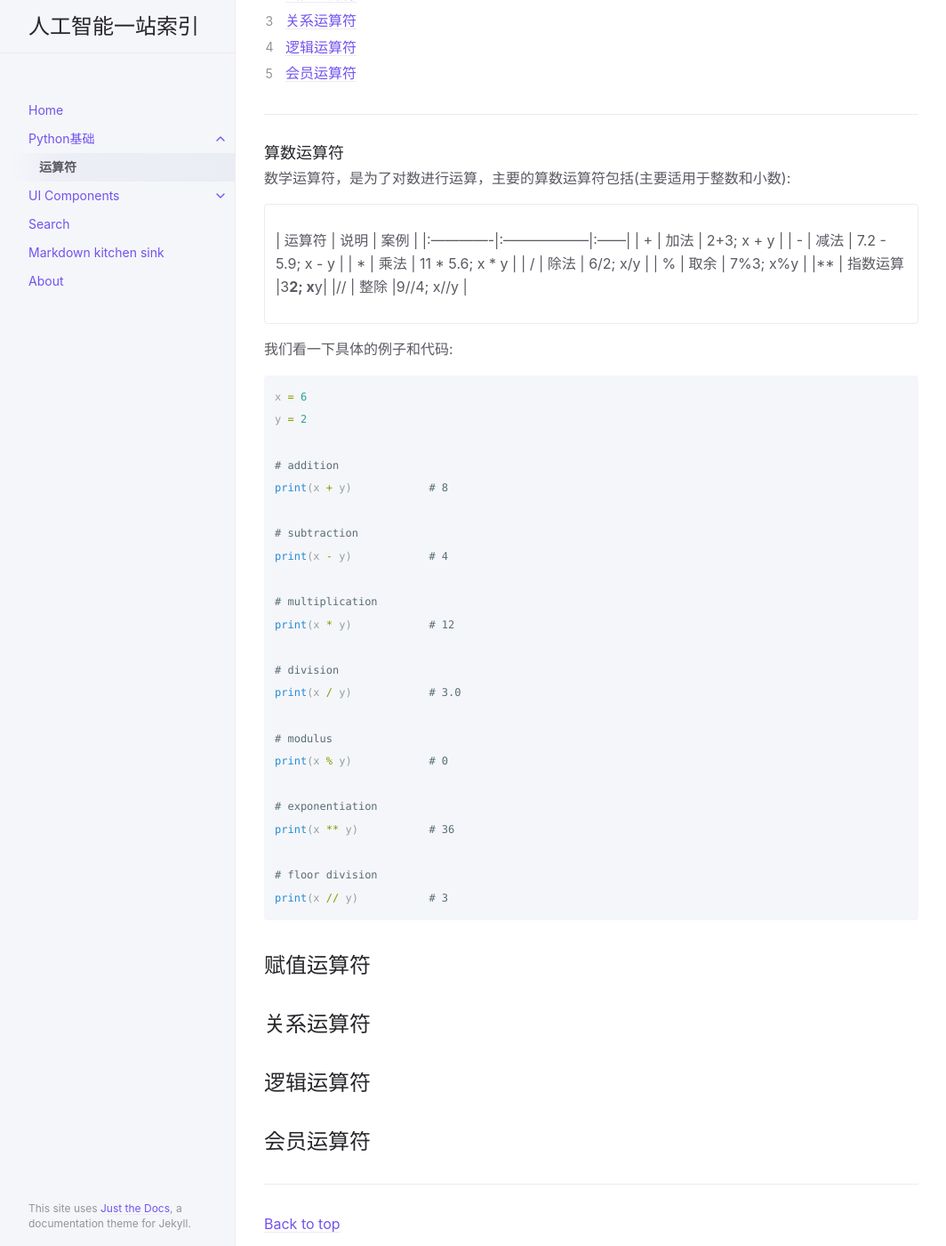
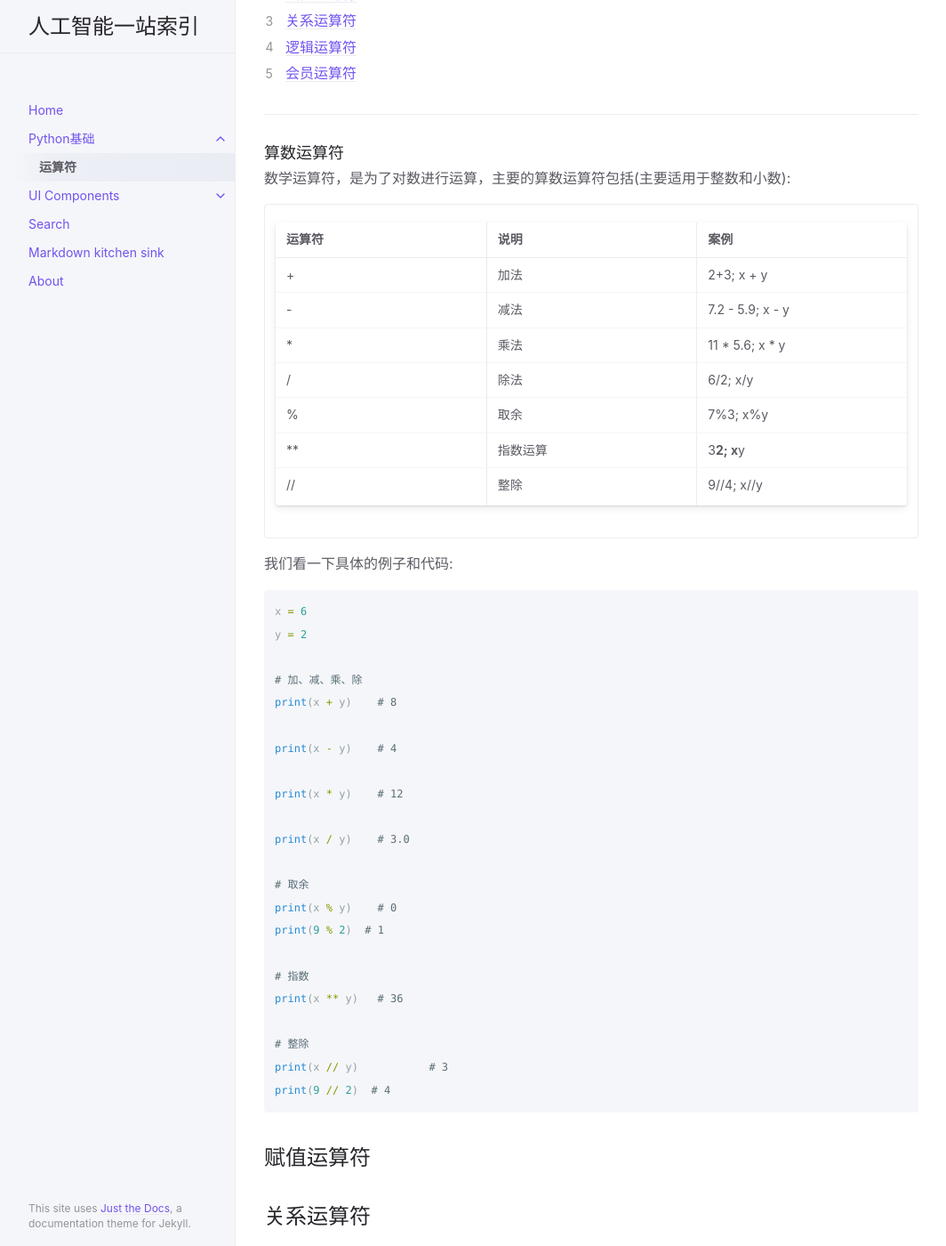
Before and after one commit to Michael-yunfei/avwebv2, a Jekyll site: the page built from docs/IntroPython/operators.md, in a window 1280 px wide and 1400 px high, scrolled down 239 px. Shown: the whole window at 89% size, without its empty margins (107-1171 px from the left). Built offline with Jekyll 4.4.1, drawn with Linux system fonts in a browser that asks for light colours.

Commit message:
update operator table and code

````diff
--- a/docs/IntroPython/operators.md
+++ b/docs/IntroPython/operators.md
@@ -20,6 +20,7 @@ nav_order: 1
 
 数学运算符，是为了对数进行运算，主要的算数运算符包括(主要适用于整数和小数):
 <div class="code-example" markdown="1">
+
 | 运算符     | 说明          | 案例 |
 |:-------------|:------------------|:------|
 | +           | 加法 | 2+3;  x + y  |
@@ -29,6 +30,7 @@ nav_order: 1
 | %           |  取余  | 7%3; x%y |
 |**           |  指数运算  |3**2; x**y|
 |//           |   整除  |9//4; x//y |
+
 </div>
 
 我们看一下具体的例子和代码:
@@ -36,26 +38,25 @@ nav_order: 1
 x = 6
 y = 2
 
-# addition
-print(x + y)		# 8
+# 加、减、乘、除
+print(x + y)	# 8
 
-# subtraction
-print(x - y)		# 4
+print(x - y)	# 4
 
-# multiplication
-print(x * y)		# 12
+print(x * y)	# 12
 
-# division
-print(x / y)		# 3.0
+print(x / y)	# 3.0
 
-# modulus
-print(x % y)		# 0
+# 取余
+print(x % y)	# 0
+print(9 % 2)  # 1
 
-# exponentiation
-print(x ** y)		# 36
+# 指数
+print(x ** y)	# 36
 
-# floor division
+# 整除
 print(x // y)		# 3
+print(9 // 2)  # 4
 ```
 
 
````
